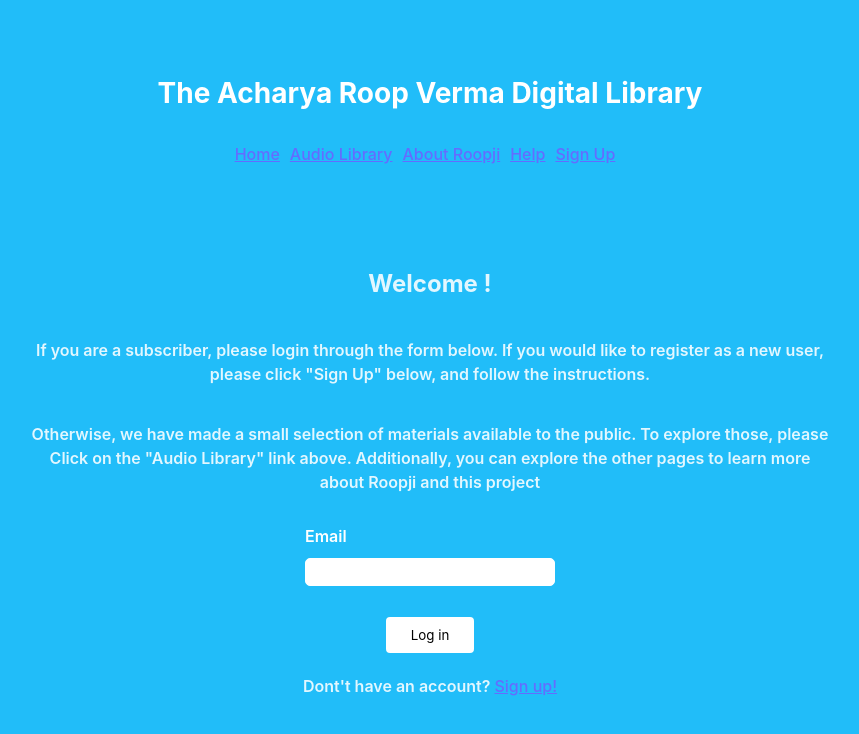
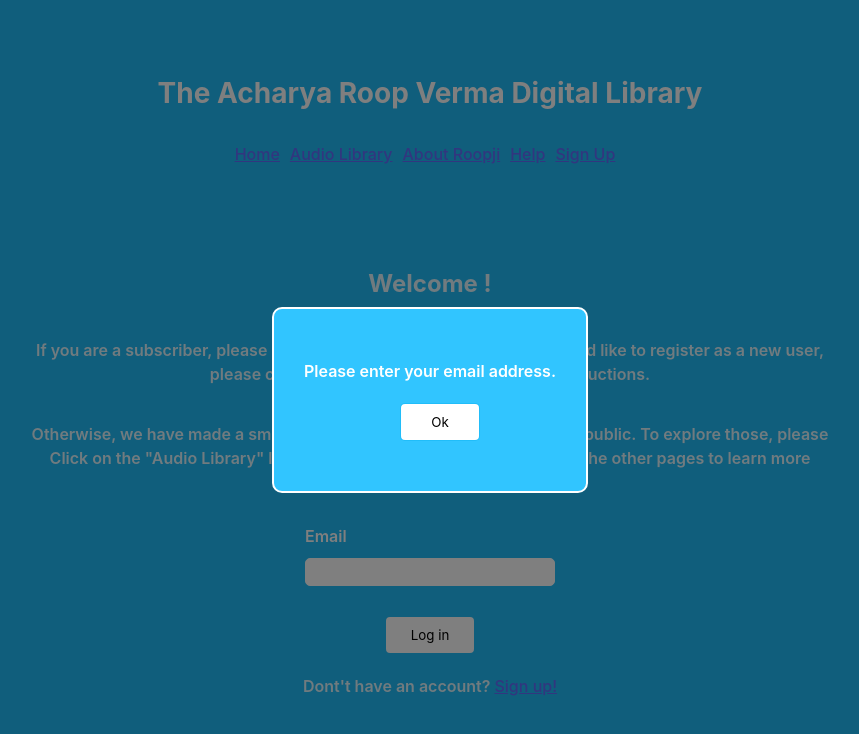
Before and after one commit to tomekregulski/roop-verma-archive-client, a React (Vite) app: page / in a window 1280 px wide. Both pictures are taken after a click on the button "Log in". Shown: the top 734 px of the page, without its empty margins (210-1069 px from the left). Built offline with nearby package versions, Linux system fonts and the light colour scheme; no server answers.

Commit message:
add alert and loading notification

```diff
--- a/index.html
+++ b/index.html
@@ -12,6 +12,7 @@
   </head>
   <body>
     <div id="root"></div>
+    <div id="modal-root"></div>
     <script type="module" src="/src/main.tsx"></script>
   </body>
 </html>
--- /dev/null
+++ b/src/components/Alert/Alert.tsx
@@ -0,0 +1,45 @@
+/* eslint-disable jsx-a11y/no-noninteractive-element-interactions */
+import './alertStyles.css';
+
+import { ReactNode } from 'react';
+
+import { Button } from '../Button/Button';
+
+interface AlertProps {
+  children: ReactNode;
+  closeAlert: () => void;
+  show: boolean;
+}
+
+export function Alert(props: AlertProps) {
+  const { children, closeAlert, show } = props;
+  const domEl = document.getElementById('modal-root');
+
+  if (!domEl) return null;
+
+  if (!show) {
+    return null;
+  }
+  return (
+    <>
+      <div
+        // style={{
+        //   margin: '0 auto',
+        //   backgroundColor: 'red',
+        //   height: '100vh',
+        //   width: '100vh',
+        // }}
+        onMouseDown={closeAlert}
+        role="alert"
+        className="modal--backdrop"
+      >
+        <div className="modal--card-container">
+          <div className="modal--content-body">{children}</div>
+          <div className="modal--buttons-div">
+            <Button name="Ok" callback={closeAlert} margin="0 0 0 20px" />
+          </div>
+        </div>
+      </div>
+    </>
+  );
+}
--- /dev/null
+++ b/src/components/Alert/alertStyles.css
@@ -0,0 +1,40 @@
+.modal--buttons-div {
+  display: flex;
+  justify-content: center;
+  align-items: center;
+  margin-top: 20px;
+}
+
+.modal--card-container {
+  display: flex;
+  flex-direction: column;
+  align-items: center;
+  justify-content: center;
+  border: solid 2px white;
+  border-radius: 10px;
+  padding: 50px 30px;
+  margin: 0 auto;
+  min-width: 200px;
+  max-width: 500px;
+  z-index: 10;
+  position: absolute;
+  left: 50%;
+  top: 50%;
+  transform: translate(-50%, -50%);
+  background-color: rgb(49, 197, 255);
+}
+
+.modal--content-body {
+  color: white;
+  text-align: center;
+}
+
+.modal--backdrop {
+  width: 100%;
+  height: 100%;
+  position: fixed;
+  z-index: 100;
+  left: 0;
+  top: 0;
+  background-color: rgba(0, 0, 0, 0.5);
+}
--- /dev/null
+++ b/src/components/LoadingNotification/LoadingNotification.tsx
@@ -0,0 +1,29 @@
+/* eslint-disable jsx-a11y/no-noninteractive-element-interactions */
+import './loadingStyles.css';
+
+import { ReactNode } from 'react';
+
+interface AlertProps {
+  children: ReactNode;
+  show: boolean;
+}
+
+export function LoadingNotification(props: AlertProps) {
+  const { children, show } = props;
+  const domEl = document.getElementById('modal-root');
+
+  if (!domEl) return null;
+
+  if (!show) {
+    return null;
+  }
+  return (
+    <>
+      <div role="alert" className="modal--backdrop">
+        <div className="modal--card-container">
+          <div className="modal--content-body">{children}</div>
+        </div>
+      </div>
+    </>
+  );
+}
--- /dev/null
+++ b/src/components/LoadingNotification/loadingStyles.css
@@ -0,0 +1,40 @@
+.modal--buttons-div {
+  display: flex;
+  justify-content: center;
+  align-items: center;
+  margin-top: 20px;
+}
+
+.modal--card-container {
+  display: flex;
+  flex-direction: column;
+  align-items: center;
+  justify-content: center;
+  border: solid 2px white;
+  border-radius: 10px;
+  padding: 50px 30px;
+  margin: 0 auto;
+  min-width: 200px;
+  max-width: 500px;
+  z-index: 10;
+  position: absolute;
+  left: 50%;
+  top: 50%;
+  transform: translate(-50%, -50%);
+  background-color: rgb(49, 197, 255);
+}
+
+.modal--content-body {
+  color: white;
+  text-align: center;
+}
+
+.modal--backdrop {
+  width: 100%;
+  height: 100%;
+  position: fixed;
+  z-index: 100;
+  left: 0;
+  top: 0;
+  background-color: rgba(0, 0, 0, 0.5);
+}
--- a/src/views/Login.tsx
+++ b/src/views/Login.tsx
@@ -5,8 +5,10 @@ import jwt_decode from 'jwt-decode';
 import { ChangeEvent, useState } from 'react';
 import { Link } from 'react-router-dom';
 
+import { Alert } from '../components/Alert/Alert';
 import { Button } from '../components/Button/Button';
 import { Input } from '../components/Input/Input';
+import { LoadingNotification } from '../components/LoadingNotification/LoadingNotification';
 import { UserData } from '../context/AuthContext';
 
 const key = import.meta.env.VITE_API_KEY;
@@ -14,8 +16,10 @@ const key = import.meta.env.VITE_API_KEY;
 init('user_sWNT4oROPiAoUGksmqFlD');
 
 export function Login() {
-  const [email, setEmail] = useState<string>('');
+  const [email, setEmail] = useState<string | null>(null);
   const [emailSent, setEmailSent] = useState(false);
+  const [message, setMessage] = useState('');
+  const [loading, setLoading] = useState(false);
 
   const handleChange = (e: ChangeEvent<HTMLInputElement>) => {
     const value = e.target?.value;
@@ -34,6 +38,7 @@ export function Login() {
       (response) => {
         console.log('SUCCESS!', response.status, response.text);
         setEmailSent(true);
+        setLoading(false);
       },
       (error) => {
         console.log('FAILED...', error);
@@ -42,6 +47,12 @@ export function Login() {
   };
 
   const handleLogIn = async () => {
+    console.log('handling login');
+    console.log(email);
+    if (!email) {
+      setMessage('Please enter your email address.');
+      return;
+    } else {
       try {
         console.log('signing in...');
         const emailKeyResponse = await axios.get(
@@ -51,8 +62,10 @@ export function Login() {
         const decodedToken: UserData = jwt_decode(token);
         const name = decodedToken.firstName;
         sendLoginEmail(name, token);
+        setLoading(true);
       } catch (e) {
         console.log(e);
+      }
     }
   };
 
@@ -70,7 +83,7 @@ export function Login() {
         <div style={{ width: '250px' }}>
           <Input
             label="Email"
-            value={email}
+            value={email ?? ''}
             type="email"
             callback={handleChange}
             name="email"
@@ -83,15 +96,24 @@ export function Login() {
         <div style={{ marginTop: '20px' }}>
           Dont&apos;t have an account? <Link to="/signup">Sign up!</Link>
         </div>
+        {message !== '' && (
+          <Alert closeAlert={() => setMessage('')} show={message !== '' ? true : false}>
+            {message}
+          </Alert>
+        )}
+        {loading && (
+          <LoadingNotification show={loading}>Please wait...</LoadingNotification>
+        )}
       </div>
     );
-  }
+  } else {
     return (
       <>
         <div style={{ color: 'yellow' }}>
-        Thank you! An email with a login link to complete your login process has been sent
-        to your inbox.
+          Thank you! An email with a login link to complete your login process has been
+          sent to your inbox.
         </div>
       </>
     );
   }
+}
```
Also changed, not shown: src/hooks/PortalRoot.tsx (added, +17 -0 lines), src/hooks/useAlert.tsx (added, +28 -0 lines). Lines whose indentation alone changed are shown as unchanged.
